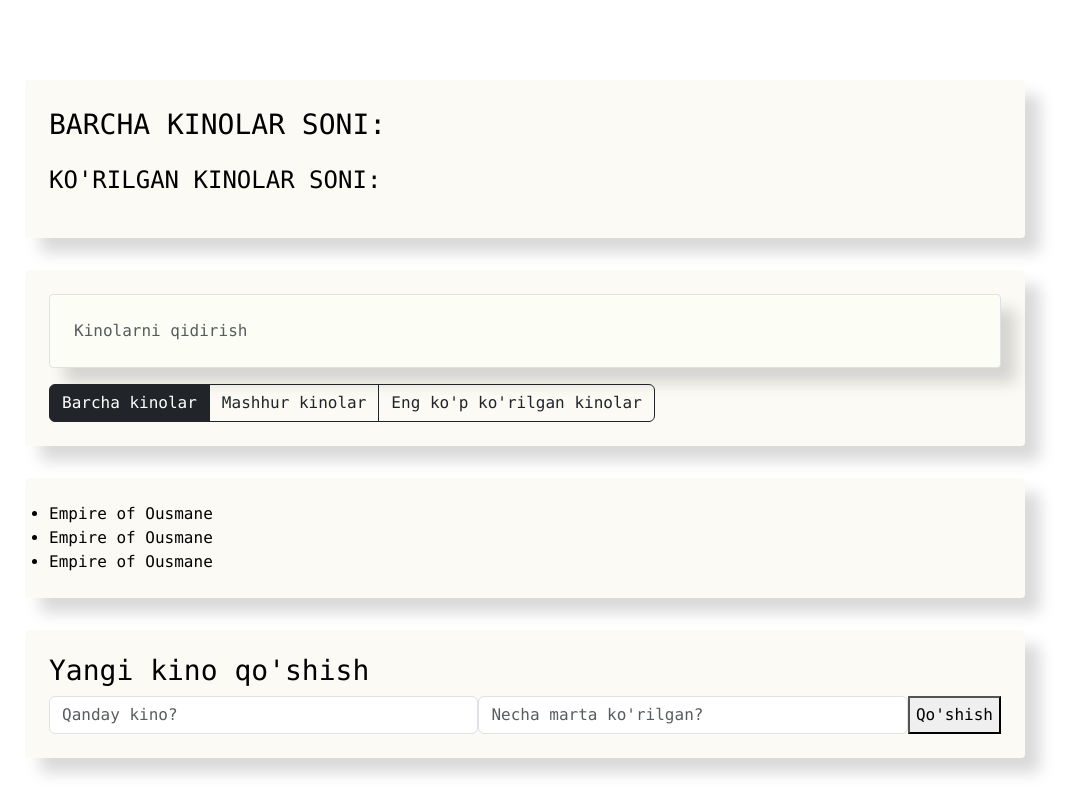
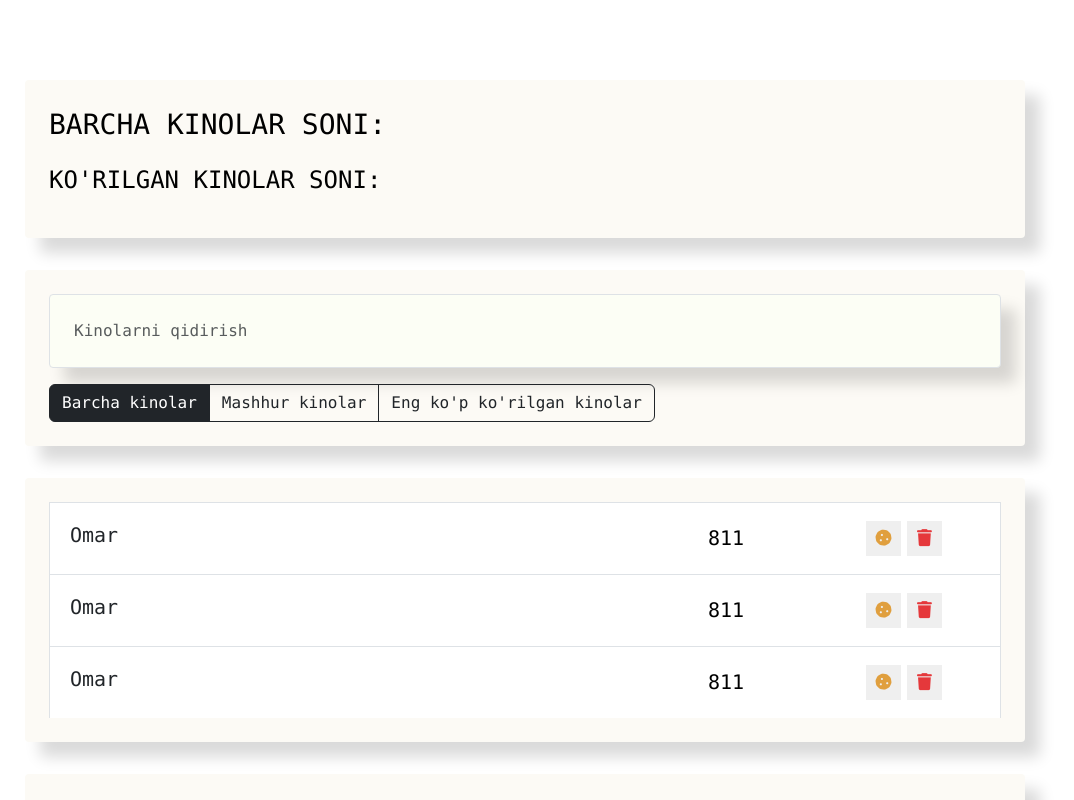
Before and after one commit to HojiakbarSultonov/Vue-Vite, a Vue app: page / in a window 1280 px wide. Shown: the top 800 px of the page, without its empty margins (115-1189 px from the left). Built offline with nearby package versions, Linux system fonts and the light colour scheme.

Commit message:
styles & structure

```diff
--- a/src/movieListItem/MovieListItem.vue
+++ b/src/movieListItem/MovieListItem.vue
@@ -1,6 +1,18 @@
 <template >
     <div>
-        <li>Empire of Ousmane</li>
+        <li class="list-group-item d-flex justify-content-between">
+            <span class="list-group-item-label">Omar</span>
+            <input type="number" class="list-group-item-input" defaultValue="811">
+            <div class="d-flex justify-content-center align-items-center">
+                <button type="button" class="btn-cookie btn-sm">
+                    <i class="fas fa-cookie"></i>
+                </button>
+                <button type="button" class="btn-trash btn-sm">
+                    <i class="fas fa-trash"></i>
+                </button>
+                <i class="fas fa-star"></i>
+            </div>
+        </li>
     </div>
 </template>
 <script>
@@ -8,6 +20,66 @@
 
 }
 </script>
-<style >
+<style scoped >
+    .list-group-item{
+        padding: 15px 20px;
+
+        border-bottom: 1px solid #3d5a80;
+    }
+
+    .list-group-item:last-child{
+        border-bottom: none;
+    }
+    .list-group-item span{
+        line-height: 35px;
+        font-size: 20px;
+        cursor: pointer;
+        width: 550px;
+    }
+    .list-group-item  input{
+        line-height: 35px;
+        font-size: 20px;
+        text-align: center;
+        border: 0;
+        outline: none;
+    }
+
+    .list-group-item button{
+        width: 35px;
+        height: 35px;
+        margin: 3px;
+        font-size: 17px;
+        border: none;
+        cursor: pointer;
+    }
+
+    .list-group-item .btn-cookie{
+        color: #e09f3e;
+
+    }
+    .list-group-item .btn-trash{
+        color: #e5383b;
+
+    }
+    .list-group-item .fa-star{
+        width: 35px;
+        height: 35px;
+        text-align: center;
+        line-height: 35px;
+        font-size: 16px;
+        color: #ffd700;
+        transition: 0.3s all;
+        transform: translate(30px);
+        opacity: 0;
+    }
+
+    .list-group-item.like .fa-start{
+        opacity: 1;
+        transform: translateX(0);
+    }
+    .list-group-item.favourite  .list-group-item-label,
+    .list-group-item.favourite  .list-group-item-input{
+        color: #e09f3e;
+    }
 
 </style>
```
